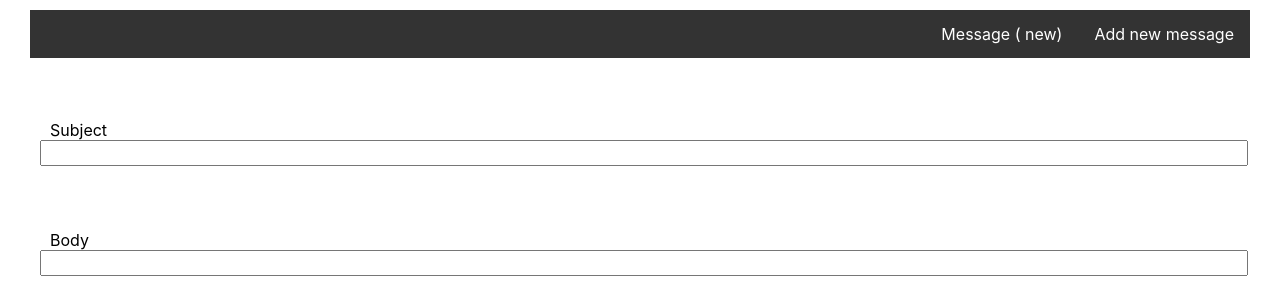
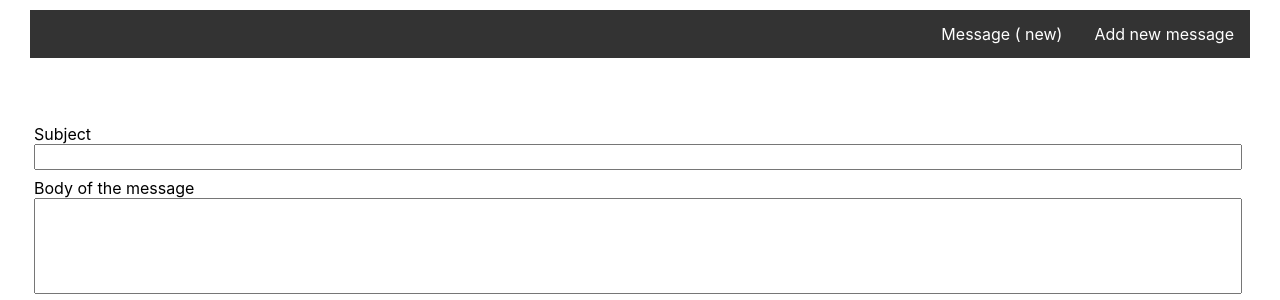
Before and after one commit to anas-kala/Assignment_5, a React (Create React App) app: page / in a window 1280 px wide. Shown: the top 300 px of the page. Built offline with nearby package versions, Linux system fonts and the light colour scheme.

Commit message:
adding styles

```diff
--- a/package.json
+++ b/package.json
@@ -9,6 +9,7 @@
     "react": "^17.0.2",
     "react-dom": "^17.0.2",
     "react-scripts": "4.0.3",
+    "styled-components": "^5.2.3",
     "web-vitals": "^1.1.1"
   },
   "scripts": {
--- a/src/Components/Body/Body.jsx
+++ b/src/Components/Body/Body.jsx
@@ -1,12 +1,28 @@
 import React from 'react';
-import './Body.style.css';
+import styled from 'styled-components';
+
+const Label = styled.label`
+    margin: inherit inherit inherit 15px;
+    padding-bottom: 20px;
+`;
+
+const Input = styled.input`
+    margin: inherit 0 inherit inherit;
+    width: 1200px;
+    height: 90px;
+`;
+
+const Wrapper = styled.section`
+    padding: 4px;
+    position: relative;
+`;
 
 const Body = () => {
     return (
-        <div>
-            <label for="body">Body</label>
-            <input type="text" name="body" />
-        </div>
+        <Wrapper>
+            <Label>Body of the message</Label>
+            <Input type="text" name="body" />
+        </Wrapper>
     );
 }
 
--- a/src/Components/Body/Body.style.css
+++ /dev/null
@@ -1,10 +0,0 @@
-label{
-    margin: inherit;
-}
-
-/* style="margin: inherit 0 inherit inherit inherit;width: 1200px;height: 40px;" */
-input{
-    margin: inherit 0 inherit inherit inherit;
-    width: 1200px;
-    height: 40px;
-}
--- a/src/Components/Header/Header.jsx
+++ b/src/Components/Header/Header.jsx
@@ -1,16 +1,52 @@
 import React from 'react';
 import './Header.style.css';
+import styled from 'styled-components';
+
+const UL = <styled className="ul">
+    list-style-type: none;
+    margin: 0;
+    padding: 0;
+    overflow: hidden;
+    background-color: #333;
+</styled>
+
+
+const LI = <styled className="li">
+        float: right;
+</styled>
+
+const LIA = <styled className="li a">
+    display: block;
+    color: white;
+    text-align: center;
+    padding: 14px 16px;
+    text-decoration: none;
+</styled>
+
+const LIAH = <styled className="LIA_hover">
+    background-color: #111;
+</styled>
 
 const Header = (props) => {
     return (
         <div>
             <ul>
-            <li><a href="#news">Add new message</a></li>
+                <li><a href="#news">Add new message</a></li>
                 <li><a class="active" href="#home">Message ({props.number} new)</a></li>
                 {/* <li><a href="#contact">Contact</a></li>
                 <li><a href="#about">About</a></li> */}
             </ul>
         </div>
+        // <div>
+        //     <UL>
+        //         <LI>
+        //             <a href="#news">Add new message</a>
+        //         </LI>
+        //         <LI>
+        //             <li><a class="active" href="#home">Message ({props.number} new)</a></li>
+        //         </LI>
+        //     </UL>
+        // </div>
     );
 }
 
--- a/src/Components/Subject/Subject.jsx
+++ b/src/Components/Subject/Subject.jsx
@@ -1,12 +1,28 @@
 import React from 'react';
-import './Subject.style.css';
+import styled from 'styled-components';
+
+const Label = styled.label`
+    margin: inherit inherit inherit 15px;
+    padding-bottom: 20px;
+`;
+
+const Input = styled.input`
+    margin: inherit 0 inherit inherit;
+    width: 1200px;
+    height: 20px;
+`;
+
+const Wrapper = styled.section`
+    padding: 4px;
+    vertical-align: ;
+`;
 
 const Subject = () => {
     return (
-        <div>
-            <label for="subject">Subject</label>
-            <input type="text" name="subject" />
-        </div>
+        <Wrapper>
+            <Label>Subject</Label>
+            <Input type="text" name="subject" />
+        </Wrapper>
     );
 }
 
--- a/src/Components/Subject/Subject.style.css
+++ /dev/null
@@ -1,8 +0,0 @@
-label{
-    margin: inherit inherit inherit 0;
-}
-input{
-    margin: inherit 0 inherit inherit;
-    width: 1200px;
-    height: 20px;
-}
```
Also changed, not shown: 1 other file (tests, documents, lock files or other folders).
